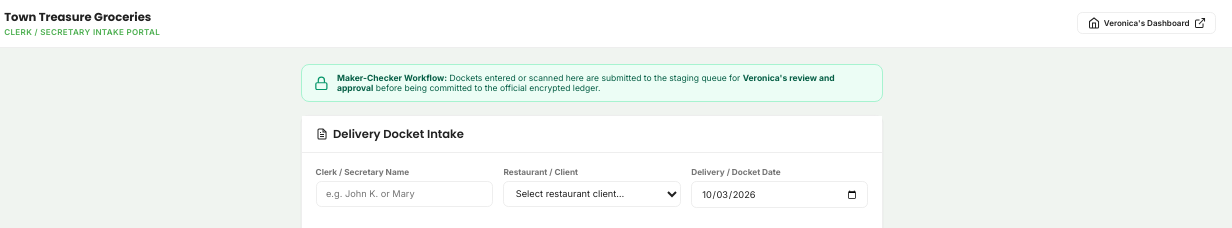
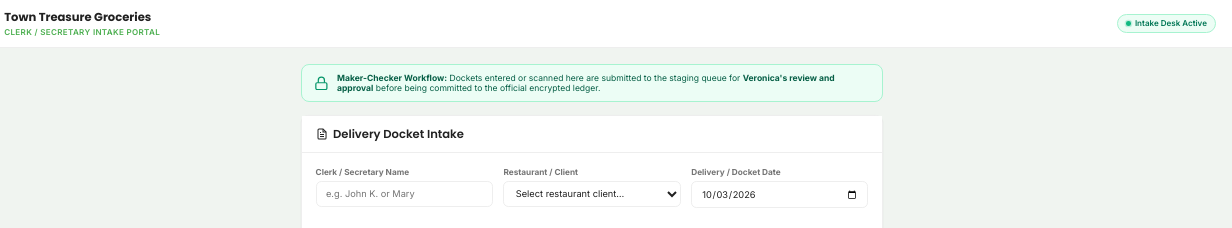
Before and after one commit to towntreasuregroceries/Town-Treasure-App, a website: page clerk.html in a window 1280 px wide. Shown: the top 228 px of the page, 48-1280 px from the left. Drawn offline with nearby package versions, Linux system fonts and the light colour scheme.

Commit message:
fix(security): remove executive dashboard link from clerk intake portal

```diff
--- a/clerk.html
+++ b/clerk.html
@@ -149,18 +149,10 @@
       </div>
     </div>
     <div>
-      <a href="index.html" class="btn btn-sm btn-secondary" style="text-decoration:none; display:flex; align-items:center; gap:6px;">
-        <svg width="15" height="15" viewBox="0 0 24 24" fill="none" stroke="currentColor" stroke-width="2">
-          <path d="M3 9l9-7 9 7v11a2 2 0 0 1-2 2H5a2 2 0 0 1-2-2z"></path>
-          <polyline points="9 22 9 12 15 12 15 22"></polyline>
-        </svg>
-        <span>Veronica's Dashboard</span>
-        <svg width="13" height="13" viewBox="0 0 24 24" fill="none" stroke="currentColor" stroke-width="2">
-          <path d="M18 13v6a2 2 0 0 1-2 2H5a2 2 0 0 1-2-2V8a2 2 0 0 1 2-2h6"></path>
-          <polyline points="15 3 21 3 21 9"></polyline>
-          <line x1="10" y1="14" x2="21" y2="3"></line>
-        </svg>
-      </a>
+      <span style="display:inline-flex; align-items:center; gap:6px; font-size:0.8rem; font-weight:600; color:#047857; background:#ecfdf5; border:1px solid #a7f3d0; padding:5px 12px; border-radius:20px;">
+        <span style="width:7px; height:7px; background:#10b981; border-radius:50%; display:inline-block; box-shadow:0 0 0 2px rgba(16,185,129,0.2);"></span>
+        <span>Intake Desk Active</span>
+      </span>
     </div>
   </header>
 
```
